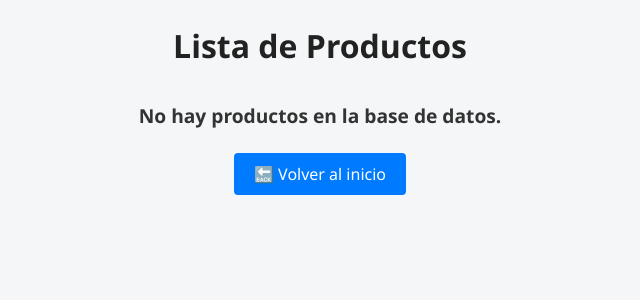
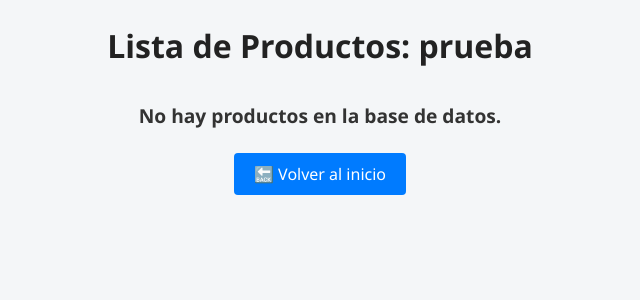
Before and after one commit to Lemmii33/Programacion, a PHP site: page /productos.php in a window 1280 px wide. Shown: the top 300 px of the page, without its empty margins (320-960 px from the left). Run offline with PHP 8.4, Linux system fonts and the light colour scheme; data that the repository does not hold is empty.

Commit message:
cambio en index

```diff
--- a/productos.php
+++ b/productos.php
@@ -7,7 +7,7 @@
 </head>
 <body>
 
-<h1>Lista de Productos</h1>
+<h1>Lista de Productos: prueba</h1>
 
 <?php
 include 'conexion.php';
```
